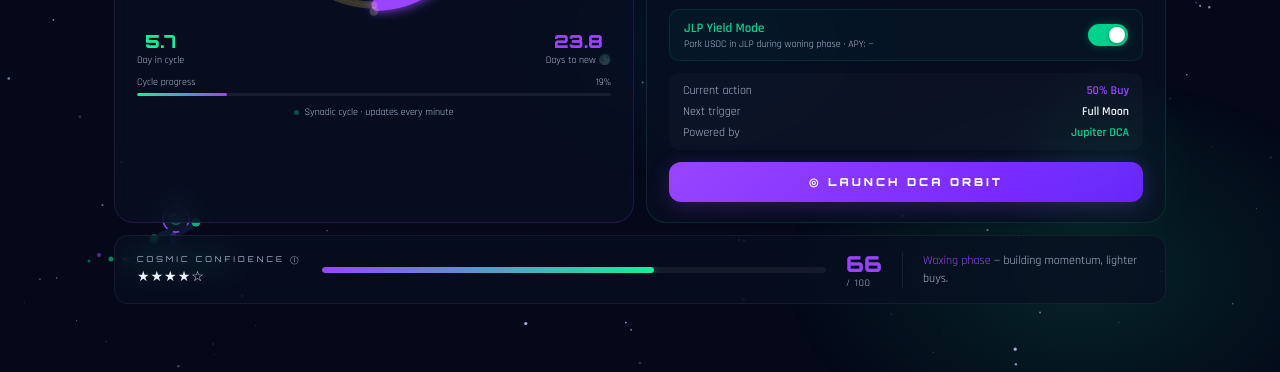
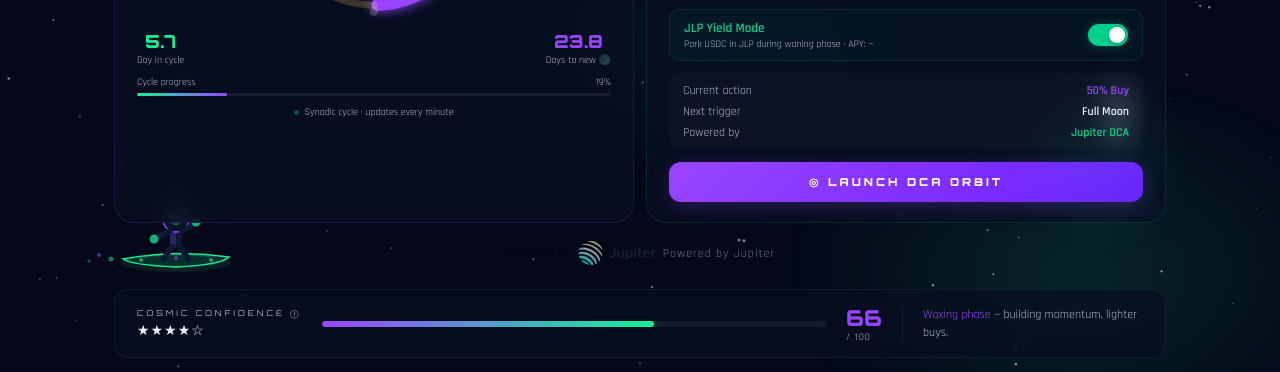
Before and after one commit to msurfx/lunar-dca-jupiter, a website built with Vite: page index.html in a window 1280 px wide. Shown: the part 428-800 px from the top of the page. Built offline with nearby package versions, Linux system fonts and the light colour scheme; no server answers; what @solana/web3.js would draw is missing.

Commit message:
fix: brighten Jupiter badge icon

```diff
--- a/index.html
+++ b/index.html
@@ -171,6 +171,17 @@
 .moonsurfer-wrap { position:fixed; bottom:90px; z-index:7; pointer-events:none; animation:ms-cruise 28s linear infinite; }
 @keyframes ms-cruise { 0%{left:-160px} 100%{left:calc(100vw + 80px)} }
 
+.jupcat-wrap { position:fixed; z-index:7; pointer-events:none; animation:jupcat-float 45s linear infinite; }
+@keyframes jupcat-float {
+  0%   { right:-180px; bottom:15%; transform:scale(0.45) rotate(-5deg); opacity:0; }
+  5%   { opacity:0.9; }
+  30%  { right:40%; bottom:28%; transform:scale(0.28) rotate(8deg); opacity:0.7; }
+  60%  { right:70%; bottom:45%; transform:scale(0.14) rotate(-3deg); opacity:0.4; }
+  85%  { right:95%; bottom:60%; transform:scale(0.06) rotate(5deg); opacity:0.15; }
+  95%  { opacity:0; }
+  100% { right:115%; bottom:65%; transform:scale(0.03) rotate(5deg); opacity:0; }
+}
+
 /* MID-CYCLE MODAL */
 .overlay { display:none; position:fixed; inset:0; background:rgba(4,8,24,0.88); z-index:200; align-items:center; justify-content:center; backdrop-filter:blur(6px); }
 .overlay.visible { display:flex; }
@@ -307,6 +318,9 @@
 </div>
 
 <div class="moonsurfer-wrap" id="ms"></div>
+<div class="jupcat-wrap">
+  <img src="/jup-cat.png" style="width:180px;height:180px;object-fit:contain" alt="Jupiter Cat">
+</div>
 
 <div class="overlay" id="overlay">
   <div class="modal-card">
@@ -472,8 +486,16 @@
 
     </div>
 
-    <!-- Cosmic Confidence -->
-    <div class="conf-panel">
+   <!-- Powered by Jupiter -->
+   <div style="text-align:center;padding:6px 0;flex-shrink:0">
+    <span style="display:inline-flex;align-items:center;gap:6px;opacity:0.6;transition:opacity 0.2s" onmouseover="this.style.opacity='1'" onmouseout="this.style.opacity='0.6'">
+      <img src="/powered-by-jupiter.svg" style="height:24px;filter:brightness(2)" alt="Jupiter">
+      <span style="font-family:'Rajdhani',sans-serif;font-size:12px;color:#AAB8D0;letter-spacing:1px">Powered by Jupiter</span>
+    </span>
+  </div>
+
+  <!-- Cosmic Confidence -->
+  <div class="conf-panel">
       <div><div class="conf-label" style="cursor:pointer" onclick="showConfInfo()">Cosmic Confidence ⓘ</div><div class="conf-stars" id="c-stars">★★★★☆</div></div>
       <div class="conf-track"><div class="conf-fill" id="c-fill" style="width:72%"></div></div>
       <div><div class="conf-score" id="c-score" style="color:var(--sol-green)">72</div><div class="conf-denom">/ 100</div></div>
@@ -576,6 +598,11 @@
     </div>
   </div>
 
+</div>
+
+<!-- POWERED BY JUPITER -->
+<div style="text-align:center;padding:10px 0 6px;flex-shrink:0">
+  <img src="/powered-by-jupiter.svg" style="height:22px;opacity:0.7;transition:opacity 0.2s" onmouseover="this.style.opacity='1'" onmouseout="this.style.opacity='0.7'" alt="Powered by Jupiter">
 </div>
 
 <!-- MOBILE BOTTOM NAV -->
```
Also changed, not shown: public/jup-cat.png (added), public/powered-by-jupiter-dark.svg (added), public/powered-by-jupiter.svg (added).
